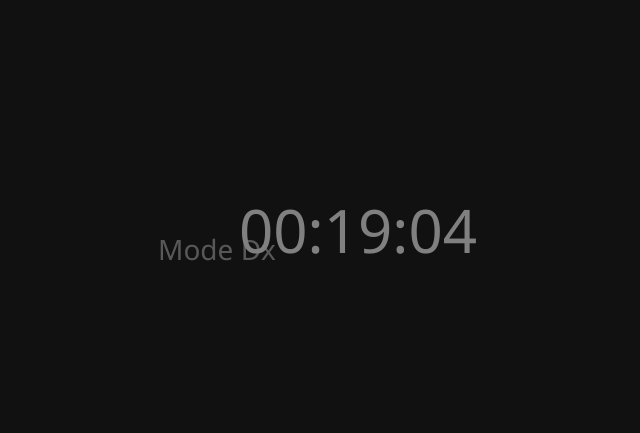
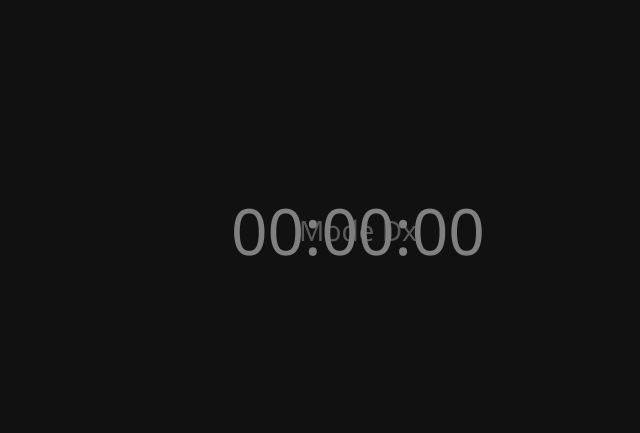
Before and after one commit to Juoris07/my-website, a plain HTML site: page index.html in a window 1280 px wide. Shown: the part 170-603 px from the top of the page, without its empty margins (282-922 px from the left). Drawn offline with Linux system fonts and the light colour scheme.

Commit message:
Update index.html

```diff
--- a/index.html
+++ b/index.html
@@ -1,52 +1,34 @@
 <!DOCTYPE html>
 <html lang="lt">
 <head>
-  <meta charset="UTF-8" />
-  <title>Mode Dx</title>
+  <meta charset="UTF-8">
+  <title>Mode Dx – Orbitinis</title>
   <style>
     body {
       margin: 0;
-      background-color: #111;
+      background: #111;
+      color: white;
       font-family: 'Segoe UI', sans-serif;
+      overflow: hidden;
       height: 100vh;
-      overflow: hidden;
       display: flex;
       justify-content: center;
       align-items: center;
-    }
-
-    #container {
       position: relative;
-      width: 400px;
-      height: 400px;
     }
 
     #timer {
-      font-size: 60px;
+      font-size: 64px;
       color: grey;
       position: absolute;
-      top: 50%;
-      left: 50%;
-      transform: translate(-50%, -50%);
-      z-index: 2;
+      z-index: 1;
     }
 
     #message {
+      position: absolute;
       font-size: 28px;
       color: white;
-      position: absolute;
-      top: 50%;
-      left: 50%;
-      transform-origin: -160px center;
-      animation:
-        rotate 10s linear infinite,
-        pulse 2s ease-in-out infinite;
-      white-space: nowrap;
-    }
-
-    @keyframes rotate {
-      0%   { transform: rotate(0deg) translateX(200px) rotate(0deg); }
-      100% { transform: rotate(360deg) translateX(200px) rotate(-360deg); }
+      animation: pulse 2s infinite ease-in-out;
     }
 
     @keyframes pulse {
@@ -57,16 +39,19 @@
 </head>
 <body>
 
-  <div id="container">
-    <div id="timer">00:00:00</div>
-    <div id="message">Mode Dx</div>
-  </div>
+  <div id="timer">00:00:00</div>
+  <div id="message">Mode Dx</div>
 
   <script>
+    const timer = document.getElementById('timer');
+    const message = document.getElementById('message');
+
+    let angle = 0;
+    const radius = 150;
+
     function updateTimer() {
       const now = new Date();
 
-      // Vilniaus laikas
       const formatter = new Intl.DateTimeFormat('lt-LT', {
         timeZone: 'Europe/Vilnius',
         hour: '2-digit',
@@ -86,16 +71,4 @@
       let passed = currentSeconds - targetSeconds;
       if (passed < 0) passed = 0;
 
-      const h = String(Math.floor(passed / 3600)).padStart(2, '0');
-      const m = String(Math.floor((passed % 3600) / 60)).padStart(2, '0');
-      const s = String(passed % 60).padStart(2, '0');
-
-      document.getElementById('timer').textContent = `${h}:${m}:${s}`;
-    }
-
-    updateTimer();
-    setInterval(updateTimer, 1000);
-  </script>
-
-</body>
-</html>
+      const h = String(Math.floor(passed / 3600)).
```
